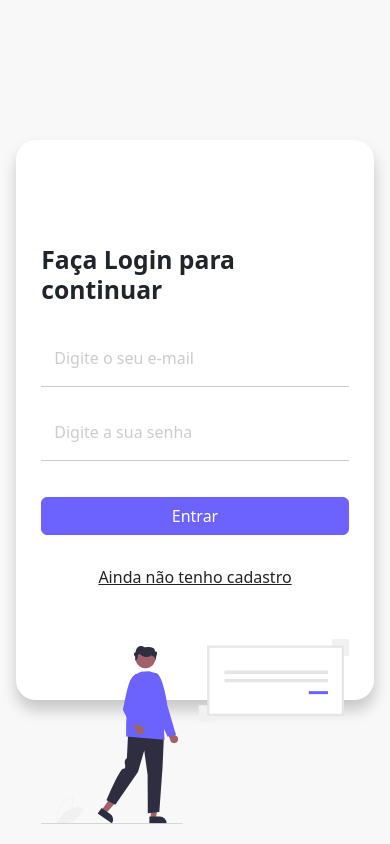
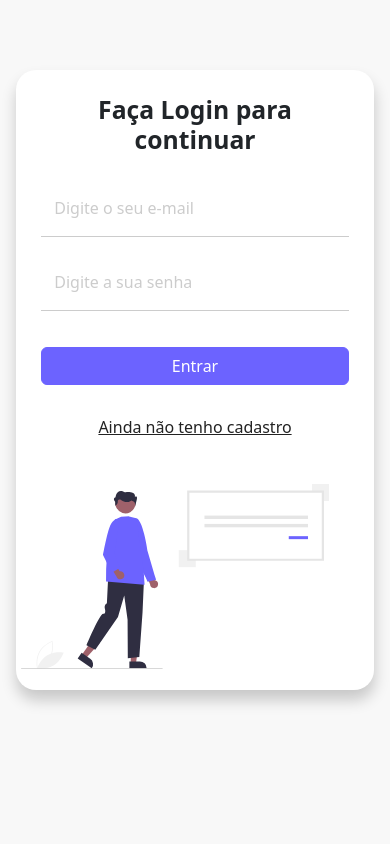
Before and after one commit to DevPetter/Tela-de-Login-BS, a plain HTML site: page index.html in a window 390 px wide. Drawn offline with nearby package versions, Linux system fonts and the light colour scheme.

Commit message:
Responsividade

```diff
--- a/index.html
+++ b/index.html
@@ -14,7 +14,7 @@
 </head>
 
 <body>
-    <div class="container col-11 col-md-9" id="form-container">
+    <div class="container col-11 col-md-11" id="form-container">
         <div class="row alig-items-center gx-5">
             <div class="col-md-6 order-md-2">
                 <h2>Faça Login para continuar</h2>
--- a/style.css
+++ b/style.css
@@ -15,6 +15,7 @@ body{
     font-weight: 900;
     margin-top: 80px;
     margin-bottom: -15px;
+    text-align: center;
 }
 
 #form-container a{
@@ -65,10 +66,48 @@ body{
 }
 
 .img-fluid{
-    padding-top: 50px;
+    padding-top: 70px;
 }
 
 .btn.btn-primary{
     margin-top: 20px;
     width: 100%;
 }
+
+/*RESPONSIVIDADE*/
+
+@media(max-width:1210px){
+    #form-container h2{
+        text-align: center;
+    }
+
+    .img-fluid{
+        padding-top: 140px;
+    }
+}
+
+@media(max-width:768px){
+    #form-container h2{
+        margin-top: 0px;
+    }
+
+    html{
+        height: 800px;
+    }
+    #form-container{
+        margin: 70px auto;
+        height: 620px;
+    }
+
+    .img-fluid{
+        height: 240px;
+        padding-top: 35px;
+        margin-left: 30px;
+    }
+}
+
+@media(max-width:460px){
+    .img-fluid{
+        margin-left: -20px;
+    }
+}
```
